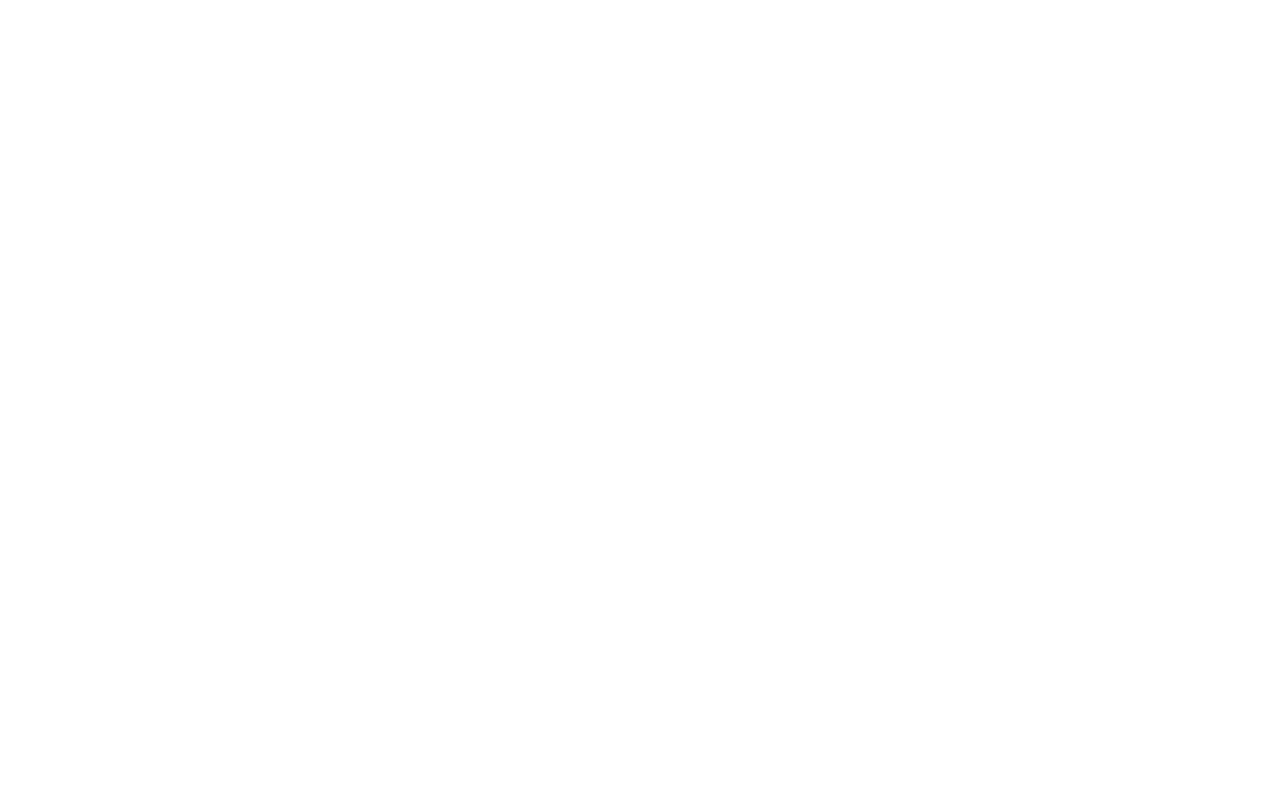
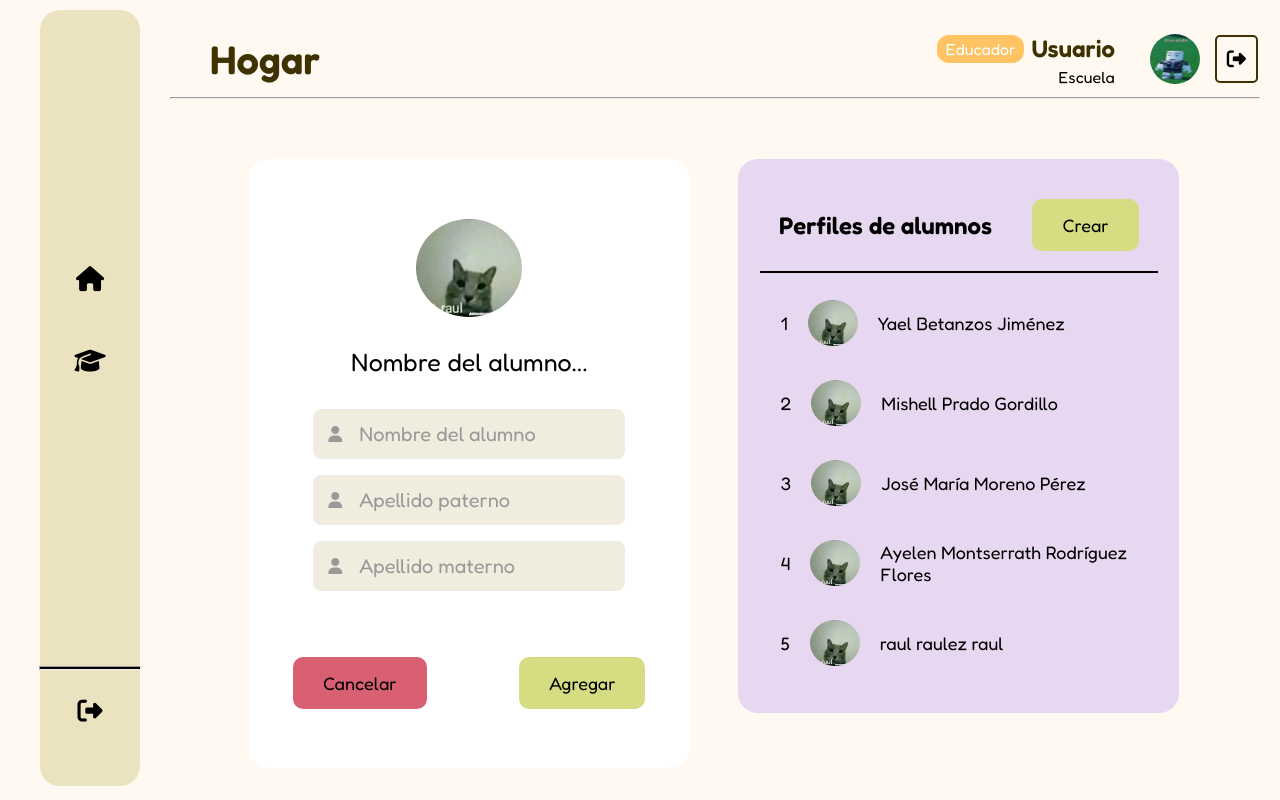
Before and after one commit to YBJ-UP/Nubo, an Angular app: page /teacher/students/new in a window 1280 px wide. Before the commit this address led to /. Built offline with nearby package versions, Linux system fonts and the light colour scheme.

Commit message:
se añaden dos componentes y sus rutas

```diff
--- a/src/app/app.routes.ts
+++ b/src/app/app.routes.ts
@@ -7,6 +7,8 @@
 //MAESTRO
 import { Home } from './teacher/home/home';
 import { CreateStudent } from './teacher/create-student/create-student';
+import { ViewStudent } from './teacher/view-student/view-student';
+import { NewStudent } from './teacher/new-student/new-student';
 
 //ESTUDIANTE
 import { StudentHome } from './student/home/student-home';
@@ -36,7 +38,7 @@
     component: Home,
     children: [
         { path: '', component: CardsHome },
-        { path: 'students', component: CreateStudent },
+        { path: 'students', component: CreateStudent, children: [ { path: '', component: ViewStudent }, { path: 'new', component: NewStudent } ] },
         { path: 'cognitive-abilities', component: GaleriaPalabras }
     ]
    },
--- a/src/app/teacher/create-student/create-student.css
+++ b/src/app/teacher/create-student/create-student.css
@@ -47,72 +47,6 @@
         border: 1px solid black;
         margin-block: 10px;
     }
-}
-
-.img-container {
-    width: 100%;
-    height: auto;
-    margin-block: 30px;
-    display: flex;
-    flex-direction: column;
-    align-items: center;
-
-    .pfp-preview {
-        width: 30%;
-        border-radius: 50%;
-        margin-bottom: 30px;
-    }
-
-    p {
-        border: 0;
-        text-align: center;
-        font-size: 25px;
-    }
-}
-
-.formulario {
-    display: flex;
-    flex-direction: column;
-    align-items: center;
-    margin-top: 2rem;
-}
-
-.formulario p {
-  display: flex;
-  align-items: center;
-  position: relative;
-  margin-bottom: 1rem;
-}
-
-.formulario i {
-  position: absolute;
-  left: 15px;
-  color: #999;
-  font-size: 16px;
-  z-index: 1;
-}
-
-.formulario input {
-  width: 250px;
-  padding: 12px 15px 12px 45px;
-  border: none;
-  border-radius: 8px;
-  background-color: #F0EDDF;
-  color: #333;
-  font-size: 20px;
-  transition: all 0.3s ease;
-  border: 1px solid #ededed;
-}
-.formulario input::placeholder {
-  color: #999;
-}
-
-.button-container {
-    width: 100%;
-    margin-top: 50px;
-    margin-bottom: 30px;
-    display: flex;
-    justify-content: space-between;
 }
 
 button {
--- a/src/app/teacher/create-student/create-student.html
+++ b/src/app/teacher/create-student/create-student.html
@@ -1,35 +1,11 @@
 <section class="creation-panel">
-    <div class="img-container">
-        <img src="raul.jpg" alt="Foto de perfil del alumno" class="pfp-preview">
-        <p id="pName">{{inputText || 'Nombre del alumno...'}}</p>
-    </div>
-    <form class="formulario">
-        <p>
-            <i class="fa-solid fa-user"></i>
-            <input type="text" #newName placeholder="Nombre del alumno" ngModel (keyup)="addValue(newName.value, 0)">
-        </p>
-
-        <p>
-            <i class="fa-solid fa-user"></i>
-            <input type="text" #newFirstName placeholder="Apellido paterno" ngModel (keyup)="addValue(newFirstName.value, 1)">
-        </p>
-
-        <p>
-            <i class="fa-solid fa-user"></i>
-            <input type="text" #newLastName placeholder="Apellido materno" ngModel (keyup)="addValue(newLastName.value, 2)">
-        </p>
-
-        <div class="button-container">
-            <button type="button" class="cancel">Cancelar</button>
-            <button type="submit" class="add">Agregar</button>
-        </div>
-    </form>
+    <router-outlet />
 </section>
 
 <section class="management-panel">
     <div class="title">
         <h2>Perfiles de alumnos</h2>
-        <button type="button" class="add">Crear</button>
+        <button type="button" class="add" routerLink="./new">Crear</button>
     </div>
     <hr>
     @for (student of data; track student.id) {
--- a/src/app/teacher/create-student/create-student.ts
+++ b/src/app/teacher/create-student/create-student.ts
@@ -1,31 +1,16 @@
 import { Component} from '@angular/core';
+import studentData from '../../../../public/placeholderData/studentData.json'
+import { FormsModule, NgForm } from "@angular/forms";
+import { RouterModule } from "@angular/router";
 import { Student } from '../../interfaces/student';
-import studentData from '../../../../public/placeholderData/studentData.json'
 
 @Component({
   selector: 'app-create-student',
-  imports: [],
+  imports: [FormsModule, RouterModule],
   templateUrl: './create-student.html',
   styleUrl: './create-student.css'
 })
 
 export class CreateStudent {
-  inputTextFields: string[] = ['','','']
-  inputText: string = ''
   data: Student[] = studentData
-
-  ngOnInit(){
-    for (var i=0 ; i<this.inputTextFields.length ; i++){
-      this.inputTextFields[i] = ''
-    }
-  }
-
-  addValue(inputValue : string, field: number){
-    this.inputTextFields[field] = inputValue
-    if (this.inputTextFields[0] || this.inputTextFields[1] || this.inputTextFields[2]){
-      this.inputText = this.inputTextFields.join(' ')
-    }else{
-      this.inputText = ''
-    }
-  }
 }
--- /dev/null
+++ b/src/app/teacher/new-student/new-student.css
@@ -0,0 +1,91 @@
+:host {
+    width: 80%;
+}
+
+.img-container {
+    width: 100%;
+    height: auto;
+    margin-block: 30px;
+    display: flex;
+    flex-direction: column;
+    align-items: center;
+
+    .pfp-preview {
+        width: 30%;
+        border-radius: 50%;
+        margin-bottom: 30px;
+    }
+
+    p {
+        border: 0;
+        text-align: center;
+        font-size: 25px;
+    }
+}
+
+.formulario {
+    display: flex;
+    flex-direction: column;
+    align-items: center;
+    margin-top: 2rem;
+}
+
+.formulario p {
+  display: flex;
+  align-items: center;
+  position: relative;
+  margin-bottom: 1rem;
+}
+
+.formulario i {
+  position: absolute;
+  left: 15px;
+  color: #999;
+  font-size: 16px;
+  z-index: 1;
+}
+
+.formulario input {
+  width: 250px;
+  padding: 12px 15px 12px 45px;
+  border: none;
+  border-radius: 8px;
+  background-color: #F0EDDF;
+  color: #333;
+  font-size: 20px;
+  transition: all 0.3s ease;
+  border: 1px solid #ededed;
+}
+.formulario input::placeholder {
+  color: #999;
+}
+
+.button-container {
+    width: 100%;
+    margin-top: 50px;
+    margin-bottom: 30px;
+    display: flex;
+    justify-content: space-between;
+}
+
+button {
+    padding-inline: 30px;
+    padding-block: 15px;
+    border: 0;
+    border-radius: 10px;
+    font-size: large;
+}
+
+.cancel {
+    background-color: #D96073;
+}
+.cancel:hover {
+    background-color: #b44858;
+}
+
+.add {
+    background-color: #D6DC82;
+}
+.add:hover {
+    background-color: #b3b95f;
+}
--- /dev/null
+++ b/src/app/teacher/new-student/new-student.html
@@ -0,0 +1,25 @@
+<div class="img-container">
+        <img src="raul.jpg" alt="Foto de perfil del alumno" class="pfp-preview">
+        <p id="pName">{{inputText || 'Nombre del alumno...'}}</p>
+    </div>
+    <form class="formulario" #f="ngForm" (ngSubmit)="submit(f)">
+        <p>
+            <i class="fa-solid fa-user"></i>
+            <input type="text" #newName name="newName" placeholder="Nombre del alumno" ngModel (keyup)="addValue(newName.value, 0)">
+        </p>
+
+        <p>
+            <i class="fa-solid fa-user"></i>
+            <input type="text" #newFirstName name="newFirstName" placeholder="Apellido paterno" ngModel (keyup)="addValue(newFirstName.value, 1)">
+        </p>
+
+        <p>
+            <i class="fa-solid fa-user"></i>
+            <input type="text" #newLastName name="newLastName" placeholder="Apellido materno" ngModel (keyup)="addValue(newLastName.value, 2)">
+        </p>
+
+        <div class="button-container">
+            <button type="button" class="cancel" routerLink="../">Cancelar</button>
+            <button type="submit" class="add">Agregar</button>
+        </div>
+    </form>
--- /dev/null
+++ b/src/app/teacher/new-student/new-student.ts
@@ -0,0 +1,38 @@
+import { Component } from '@angular/core';
+import { Student } from '../../interfaces/student';
+import { FormsModule, NgForm } from '@angular/forms';
+import studentData from '../../../../public/placeholderData/studentData.json'
+import { RouterLink } from "@angular/router";
+
+@Component({
+  selector: 'app-new-student',
+  imports: [FormsModule, RouterLink],
+  templateUrl: './new-student.html',
+  styleUrl: './new-student.css'
+})
+export class NewStudent {
+  inputTextFields: string[] = ['','','']
+  inputText: string = ''
+  data: Student[] = studentData
+
+
+  addValue(inputValue : string, field: number){
+    this.inputTextFields[field] = inputValue
+    if (this.inputTextFields[0] || this.inputTextFields[1] || this.inputTextFields[2]){
+      this.inputText = this.inputTextFields.join(' ')
+    }else{
+      this.inputText = ''
+    }
+  }
+
+  ngOnInit(){
+    for (var i=0 ; i<this.inputTextFields.length ; i++){
+      this.inputTextFields[i] = ''
+    }
+  }
+
+  submit(form: NgForm):void {
+    console.log(form.value)
+  }
+
+}
--- /dev/null
+++ b/src/app/teacher/view-student/view-student.html
@@ -0,0 +1 @@
+<p>view-student works!</p>
```
Also changed, not shown: src/app/teacher/view-student/view-student.ts (added, +11 -0 lines), src/app/teacher/view-student/view-student.css (added), 2 other files (tests, documents, lock files or other folders).
